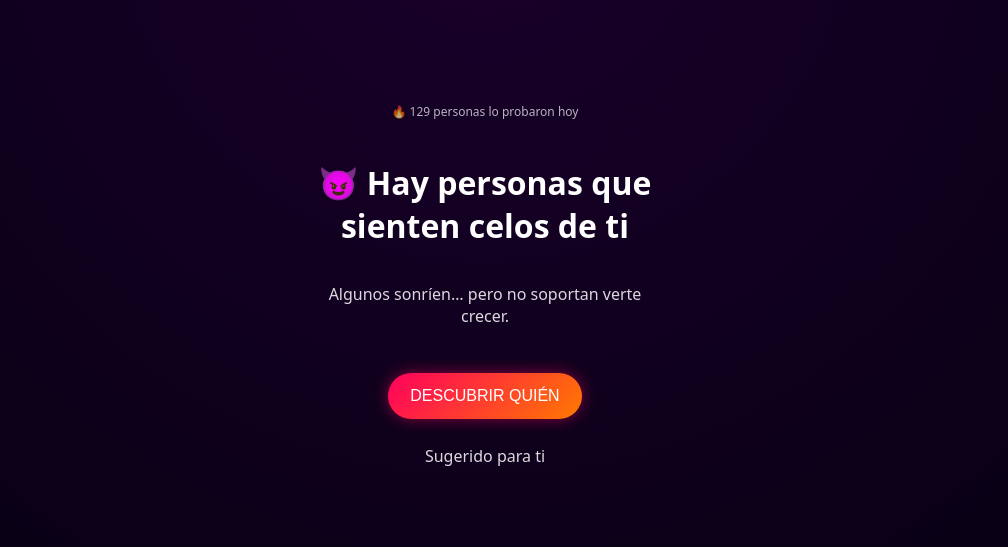
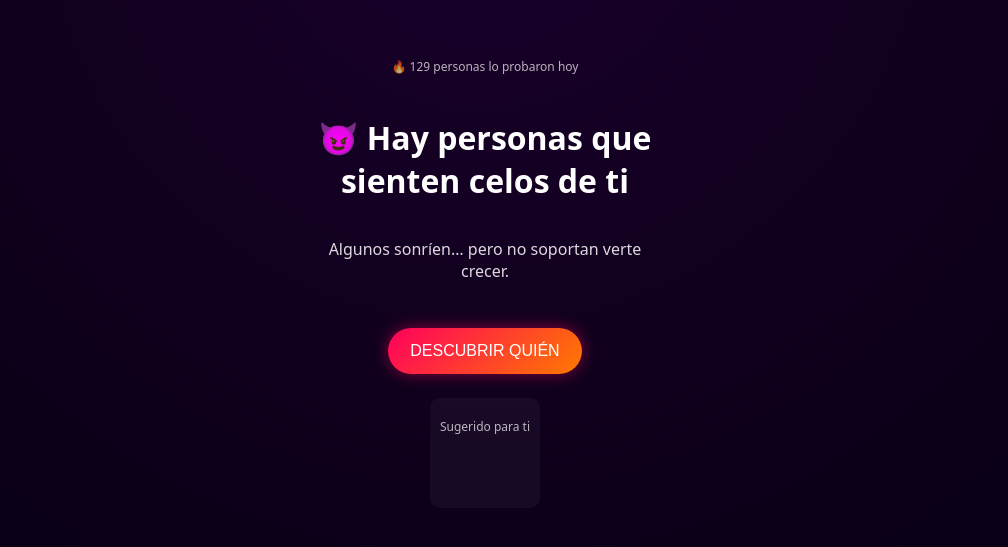
Before and after one commit to lopiensoloprogramo/quienteobserva, a React (Vite) app: page / in a window 1280 px wide. Shown: the part 107-654 px from the top of the page, without its empty margins (155-1163 px from the left). Built offline with nearby package versions, Linux system fonts and the light colour scheme.

Commit message:
se añadio publicidad8

```diff
--- a/src/App.css
+++ b/src/App.css
@@ -20,7 +20,9 @@ html, body, #root {
   align-items: center;
   justify-content: center;
   text-align: center;
-  padding: 20px;
+  padding: 10px;
+  margin-top: -10px;
+
 }
 
 /* TARJETA */
@@ -104,3 +106,42 @@ p {
   border-radius: 8px;
   margin-bottom: 6px;
 }
+
+/* Contenedor del bloque sugerido */
+.promo {
+  margin-top: 14px;
+  padding: 10px;
+  border-radius: 10px;
+  background: rgba(255,255,255,0.04);
+  min-height: 90px;     /* 👈 alto fijo visible */
+  max-height: 110px;   /* 👈 evita que crezca infinito */
+  overflow: hidden;   /* 👈 corta lo que se salga */
+  display: flex;
+  flex-direction: column;
+  justify-content: center;
+}
+
+/* Título */
+.ad-title {
+  font-size: 12px;
+  opacity: 0.7;
+  margin-bottom: 6px;
+}
+
+/* Donde inyecta la red */
+#promo-start {
+  width: 100%;
+  min-height: 60px;
+  max-height: 80px;
+  overflow: hidden;
+  display: flex;
+  align-items: center;
+  justify-content: center;
+}
+
+/* si la red mete un iframe gigante */
+#promo-start iframe,
+#promo-start div {
+  max-height: 80px !important;
+  width: 100% !important;
+}
```
